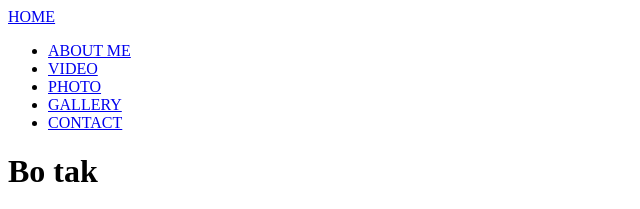
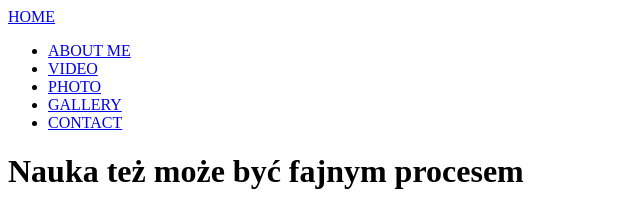
Before and after one commit to kemaron/LK73git, a plain HTML site: page index.html in a window 1280 px wide. Shown: the top 209 px of the page, without its empty margins (0-640 px from the left). Drawn offline with nearby package versions, Linux system fonts and the light colour scheme; files that its build step writes are made by us from their sources.

Commit message:
Change h1

```diff
--- a/index.html
+++ b/index.html
@@ -26,7 +26,8 @@
                     </ul>
                 </div>
             </nav>
-            <h1>Bo tak</h1>
+            <h1>Nauka też może być fajnym procesem</h1>
+            <p></p>
 
             <div class="logo">
                 <img src="./images/logo_aa.png">
```
